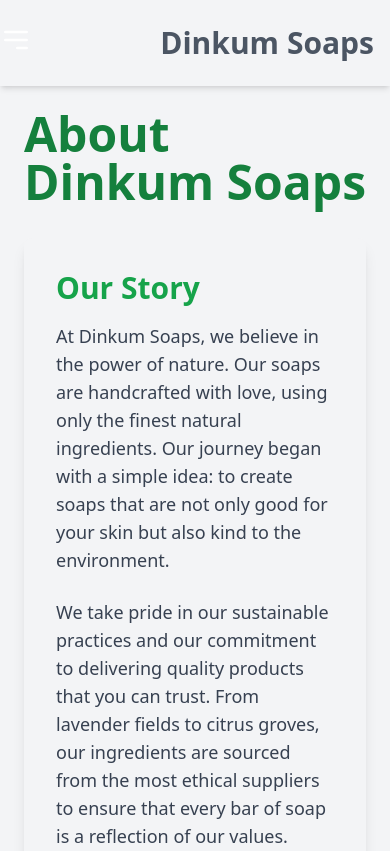
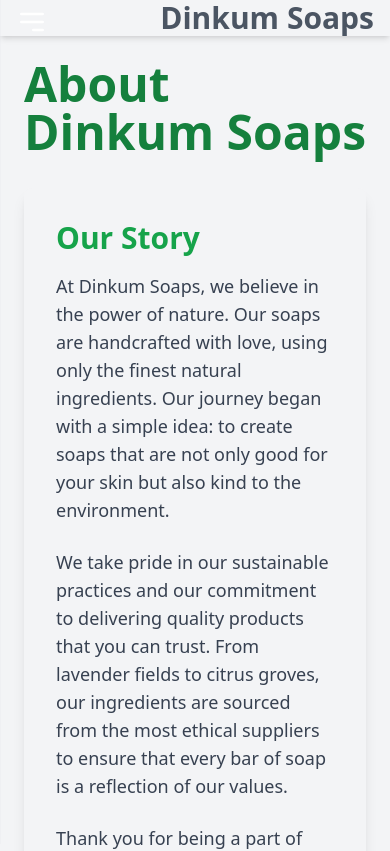
Before and after one commit to Jamickin/soap, a Vue app: page /about in a window 390 px wide. Shown: the top 851 px of the page. Built offline with nearby package versions, Linux system fonts and the light colour scheme.

Commit message:
Mobile Update

```diff
--- a/src/components/Header.vue
+++ b/src/components/Header.vue
@@ -1,20 +1,13 @@
 <template>
-	<header class="text-gray-600 font-bold py-4 shadow-md">
-		<div
-			class="container mx-auto flex justify-between items-center">
-			<!-- Logo / Brand Name -->
-			<!-- Hamburger Menu for Mobile -->
-			<div class="lg:hidden relative z-50">
-				<button
-					@click="toggleMenu"
-					class="focus:outline-none transform transition-transform duration-300"
-					:class="{
-						'translate-x-56': menuOpen,
-						'translate-x-0': !menuOpen,
-					}">
-					<!-- Hamburger Icon -->
+	<header class="text-gray-600 font-bold shadow-md">
+		<div class="flex justify-between items-center">
+			<div
+				class="lg:hidden z-50 relative transition-all duration-300"
+				:class="{ 'w-12': !menuOpen, 'w-1/3': menuOpen }">
+				<button class="focus:outline-none">
 					<svg
-						class="w-12 h-12 pr-4"
+						@click="toggleMenu"
+						class="absolute right-0 top-0 w-8 h-8 items-center"
 						fill="none"
 						stroke="white"
 						viewBox="0 0 24 24"
@@ -33,33 +26,32 @@
 				>
 			</div>
 
-			<!-- Navigation Links -->
 			<nav
-				class="fixed inset-y-0 left-0 w-64 transform transition-transform duration-300 lg:static lg:transform-none bg-gray-800 lg:bg-transparent lg:flex lg:items-center lg:space-x-6 lg:text-lg"
+				class="fixed inset-y-0 left-0 w-1/3 bg-gray-800 transition-transform duration-300 transform lg:static lg:transform-none lg:bg-transparent lg:flex lg:items-center lg:space-x-6 lg:text-lg"
 				:class="{
 					'-translate-x-full': !menuOpen,
 					'translate-x-0': menuOpen,
 				}">
 				<ul
-					class="flex flex-col space-y-4 p-6 lg:flex-row lg:space-y-0 lg:space-x-6 text-lg">
+					class="flex flex-col space-y-4 lg:flex-row lg:space-y-0 lg:space-x-6 text-lg">
 					<li>
 						<router-link
+							@click="toggleMenu"
 							:to="{ name: 'shop' }"
-							@click="closeMenu"
 							>Shop</router-link
 						>
 					</li>
 					<li>
 						<router-link
+							@click="toggleMenu"
 							:to="{ name: 'about' }"
-							@click="closeMenu"
 							>About</router-link
 						>
 					</li>
 					<li>
 						<router-link
+							@click="toggleMenu"
 							:to="{ name: 'contact' }"
-							@click="closeMenu"
 							>Contact</router-link
 						>
 					</li>
@@ -69,20 +61,12 @@
 	</header>
 </template>
 
-<script>
-	export default {
-		data() {
-			return {
-				menuOpen: false,
-			};
-		},
-		methods: {
-			toggleMenu() {
-				this.menuOpen = !this.menuOpen;
-			},
-			closeMenu() {
-				this.menuOpen = false;
-			},
-		},
-	};
+<script setup>
+	import { ref } from "vue";
+
+	const menuOpen = ref(false);
+
+	function toggleMenu() {
+		menuOpen.value = !menuOpen.value;
+	}
 </script>
--- a/src/components/SoapList.vue
+++ b/src/components/SoapList.vue
@@ -1,5 +1,5 @@
 <template>
-	<div class="mt-10 max-w-4xl mx-auto">
+	<div class="mt-10 max-w-4xl mx-auto lg:p-0 px-12">
 		<!-- Top Banner -->
 		<div
 			v-if="showBanner"
@@ -13,11 +13,11 @@
 				v-for="soap in soaps"
 				:key="soap.id"
 				@click="addToCartWithBanner(soap)"
-				class="hover:scale-105 transition-transform flex flex-row-reverse bg-white dark:bg-gray-800 rounded-lg shadow-md p-4 cursor-pointer hover:shadow-lg transition-shadow duration-300">
+				class="lg:hover:scale-105 transition-transform flex lg:flex-row-reverse place-items-center flex-col bg-white dark:bg-gray-800 rounded-lg shadow-md p-4 cursor-pointer hover:shadow-lg duration-300 mx-auto text-center lg:text-left">
 				<img
 					:src="soap.image"
 					alt="Soap Image"
-					class="w-32 h-32 object-cover rounded-lg ml-4" />
+					class="lg:w-32 lg:h-32 w-64 h-auto lg:object-cover rounded-lg ml-4" />
 				<div class="flex-1 p-4">
 					<h2 class="text-xl font-semibold">
 						{{ soap.name }}
```
